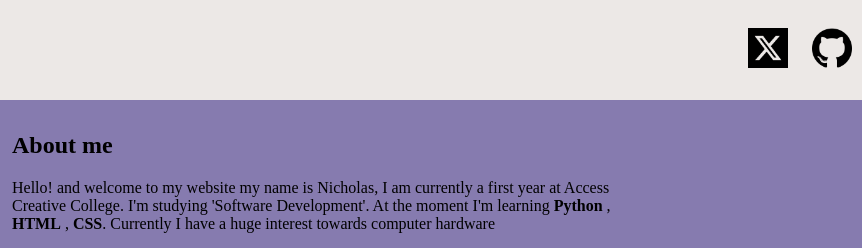
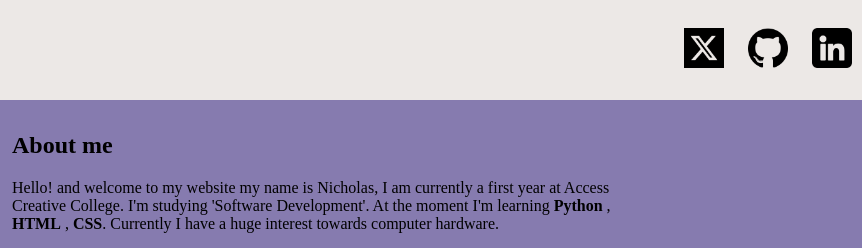
Before and after one commit to Nickolatte/nickolatte.github.io, a plain HTML site: page index.html in a window 1280 px wide. Shown: the top 248 px of the page, 418-1280 px from the left. Drawn offline with Linux system fonts and the light colour scheme.

Commit message:
version 6/3
attempted to put a linked in page

```diff
--- a/index.html
+++ b/index.html
@@ -9,6 +9,8 @@
 
 
 <body>
+
+
 
     <header>
 
@@ -25,16 +27,19 @@
 
 
         <nav>
-            <a id="twitter" href="https://x.com/Nickolattee" target="_blank">
-            </a>
-            <a id="github" href="https://github.com/Nickolatte" target="_blank">
+            <a id="twitter" href="https://x.com/Nickolattee" target="_blank"> </a>
 
-            </a>
+            <a id="github" href="https://github.com/Nickolatte" target="_blank"></a>
+
+            <a id="linkedin" href="www.linkedin.com/in/nicholas-chuah-uk" target="_blank"></a>
+
 
 
         </nav>
     </header>
     <main>
+
+
 
         <section>
             <img class="pfp" src="./vbpfp.png" alt="Avatar">
@@ -43,7 +48,7 @@
                 College.
                 I'm studying 'Software Development'. At the moment I'm learning <b>Python </b> , <b>HTML</b> ,
                 <b>CSS</b>.
-                Currently I have a huge interest towards computer hardware
+                Currently I have a huge interest towards computer hardware.
                 <br>
                 <br>
                 Based in Bristol, I am part of&nbsp;&nbsp;<a href="https://www.bristolvc.org.uk/"
--- a/style.css
+++ b/style.css
@@ -18,7 +18,7 @@ header {
 }
 
 #github {
-    content: url("github.png");
+    content: url("./github.png");
     width: 40px;
     height: 40px;
     padding: 10px;
@@ -26,14 +26,21 @@ header {
 }
 
 #twitter {
-    content: url("twitter-alt-square.png");
+    content: url("./twitter-alt-square.png");
     width: 40px;
     height: 40px;
     padding: 10px;
 
+}
 
+#linkedin {
+    content: url("./linkedin.png");
+    width: 40px;
+    height: 40px;
+    padding: 10px;
 
 }
+
 
 h1 {
     text-align: left;
```
Also changed, not shown: linkedin.png (added).
